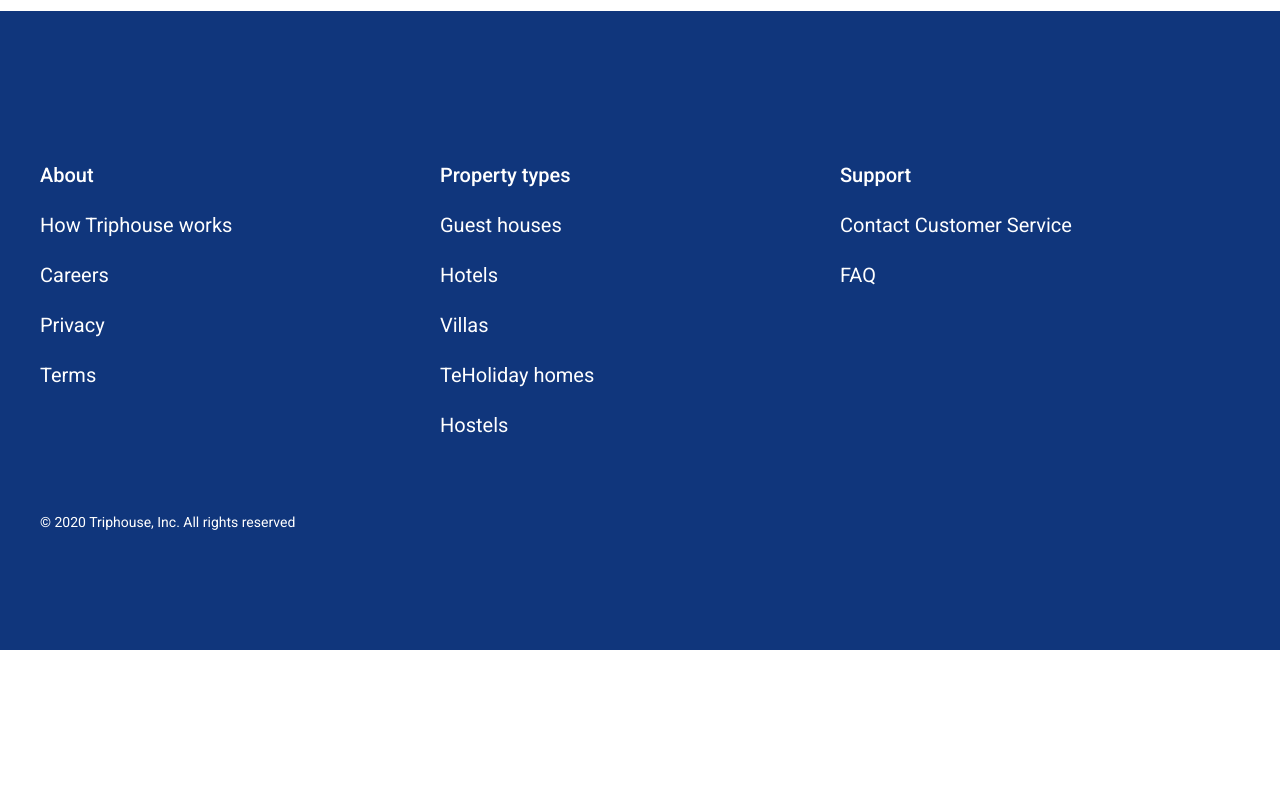
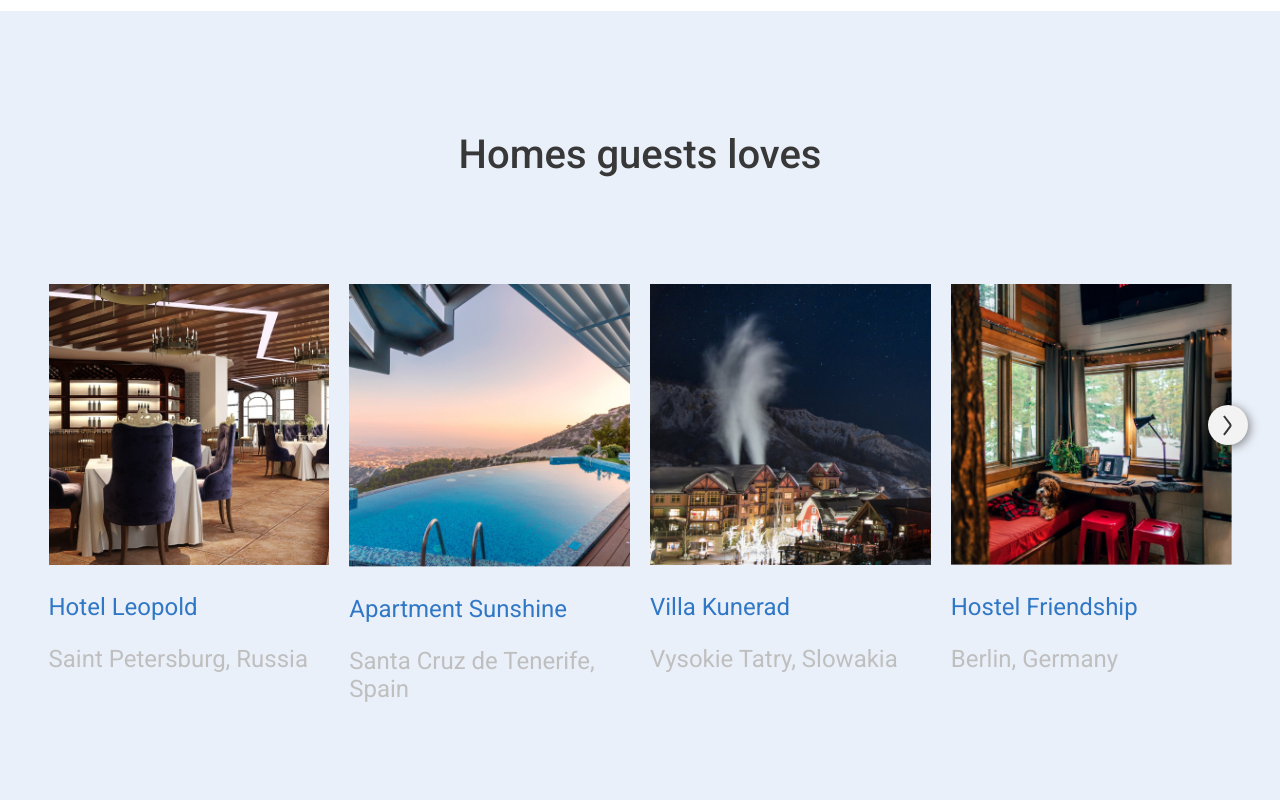
Before and after one commit to 3tuchka3/if-html, a website: page Triphouse Project/index.html in a window 1280 px wide. Shown: the part 1380-2180 px from the top of the page. Before the commit the page ends 2030 px from the top, so only its background shows below. Drawn offline with Linux system fonts and the light colour scheme.

Commit message:
finished 'Homes guests loves' section

```diff
--- a/Triphouse Project/index.html
+++ b/Triphouse Project/index.html
@@ -82,7 +82,9 @@
           </div>
           <div class="header_form-check">
             <div class="header_form-checkIn form_check-item">
-              <label for="check-in" class="form_checkIn-Label">Check-in date</label>
+              <label for="check-in" class="form_checkIn-Label"
+                >Check-in date</label
+              >
               <input
                 id="check-in"
                 name="check-in"
@@ -183,6 +185,50 @@
         </div>
       </div>
     </div>
+    <div class="homes">
+      <div class="container">
+        <div class="homes_inner">
+          <div class="homes_header">Homes guests loves</div>
+          <div class="homes_items">
+            <div class="homes_item col-lg-3 col-md-5">
+              <div class="homes_item-img">
+                <img src="img/homes_img/leopold-hotel.jpg" alt="" />
+              </div>
+              <div class="homes_item-name"><a href="#">Hotel Leopold</a></div>
+              <div class="homes_item-location">Saint Petersburg, Russia</div>
+            </div>
+            <div class="homes_item col-lg-3 col-md-5">
+              <div class="homes_item-img">
+                <img src="img/homes_img/sunshine-apartment.jpg" alt="" />
+              </div>
+              <div class="homes_item-name">
+                <a href="#">Apartment Sunshine</a>
+              </div>
+              <div class="homes_item-location">
+                Santa Cruz de Tenerife, Spain
+              </div>
+            </div>
+            <div class="homes_item homes_item-none col-lg-3 col-md-5">
+              <div class="homes_item-img">
+                <img src="img/homes_img/kunerad-villa.jpg" alt="" />
+              </div>
+              <div class="homes_item-name"><a href="#">Villa Kunerad</a></div>
+              <div class="homes_item-location">Vysokie Tatry, Slowakia</div>
+            </div>
+            <div class="homes_item homes_item-none col-lg-3 col-md-5">
+              <div class="homes_item-img">
+                <img src="img/homes_img/friendship-hostel.jpg" alt="" />
+              </div>
+              <div class="homes_item-name">
+                <a href="#">Hostel Friendship</a>
+              </div>
+              <div class="homes_item-location">Berlin, Germany</div>
+            </div>
+            <a class="homes_button" href=""><img src="img/homes_img/button_img%202.svg" alt=""></a>
+          </div>
+        </div>
+      </div>
+    </div>
   </body>
   <footer>
     <div class="footer_inner">
--- a/Triphouse Project/styles/main.css
+++ b/Triphouse Project/styles/main.css
@@ -59,7 +59,7 @@
 .container {
   margin: 0 auto;
   padding: 0 16px;
-  max-width: 1232px;
+  max-width: 1235px;
 }
 .header_inner {
   margin: 0 auto;
@@ -323,6 +323,69 @@
   color: #383838;
   text-align: center;
 }
+/*-------------------------homes----------------------------*/
+.homes{
+  background: #EAF0F9;
+}
+.homes_inner{
+  width: 100%;
+  display: flex;
+  flex-direction: column;
+  align-items: center;
+}
+.homes_header{
+  margin: 120px auto 106px;
+  font-style: normal;
+  font-weight: 500;
+  font-size: 40px;
+  line-height: 47px;
+  color: #383838;
+}
+.homes_items{
+  display: flex;
+  display: flex;
+  justify-content: space-around;
+  flex-direction: row;
+  margin-bottom: 120px;
+  position: relative;
+}
+.homes_button{
+  width: 40px;
+  height: 40px;
+  background: rgba(243, 243, 244, 100);
+  box-shadow: 2px 2px 10px rgba(31, 30, 30, 0.5);
+  border-radius: 50%;
+  position: absolute;
+  top: 29%;
+  right: -0.5%;
+  display: flex;
+  align-items: center;
+  justify-content: center;
+}
+.homes_item{
+  margin: 0 10px;
+}
+.homes_item-img img{
+  width: 100%;
+  height: 100%;
+}
+.homes_item-name{
+  margin: 24px 0px 24px 0px ;
+  font-weight: 400;
+  font-size: 24px;
+  line-height: 28px;
+  color: #3077C6;
+}
+.homes_item-name a{
+  text-decoration: none;
+  color: #3077C6;
+}
+.homes_item-location{
+  font-weight: 400;
+  font-size: 24px;
+  line-height: 28px;
+  color: #BFBFBF;
+}
 /*-------------------------------footer--------------------------------*/
 footer {
   width: 100%;
@@ -561,6 +624,14 @@
   .advantages_items {
     flex-wrap: wrap;
   }
+  /*----------------------homes------------------------------------*/
+  .homes_item-none{
+    display: none;
+  }
+  .homes_button{
+    top:30% ;
+    left: 92%;
+  }
   /*----------------------footer----------------------*/
   .footer_column li {
     list-style-type: none;
@@ -625,6 +696,31 @@
   .advantages_col-3 {
     width: 100%;
   }
+  /*----------------------homes------------------------------------*/
+  .homes_header{
+    margin: 40px auto 32px;
+    font-size: 28px;
+    line-height: 33px;
+  }
+  .homes_items{
+    margin-bottom: 40px;
+  }
+  .homes_item-name{
+    margin: 8px auto 4px;
+    font-size: 12px;
+    line-height: 14px;
+  }
+  .homes_item-location{
+    font-size: 12px;
+    line-height: 14px;
+
+  }
+  .homes_button{
+    width: 28px;
+    height: 28px;
+    top:30% ;
+    left: 92%;
+  }
   /*--------------------footer---------------*/
   .footer_inner {
     margin: 0px;
```
Also changed, not shown: Triphouse Project/img/homes_img/button_img 2.svg (added), Triphouse Project/img/homes_img/friendship-hostel.jpg (added), Triphouse Project/img/homes_img/kunerad-villa.jpg (added), Triphouse Project/img/homes_img/leopold-hotel.jpg (added), Triphouse Project/img/homes_img/sunshine-apartment.jpg (added). Lines whose indentation alone changed are shown as unchanged.
